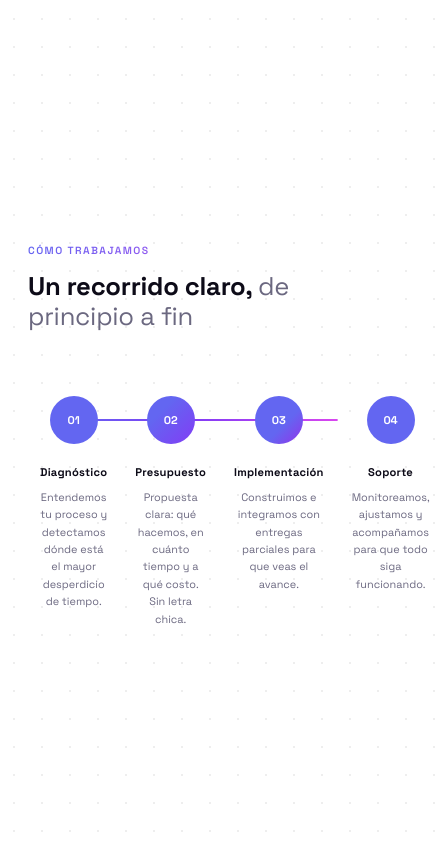
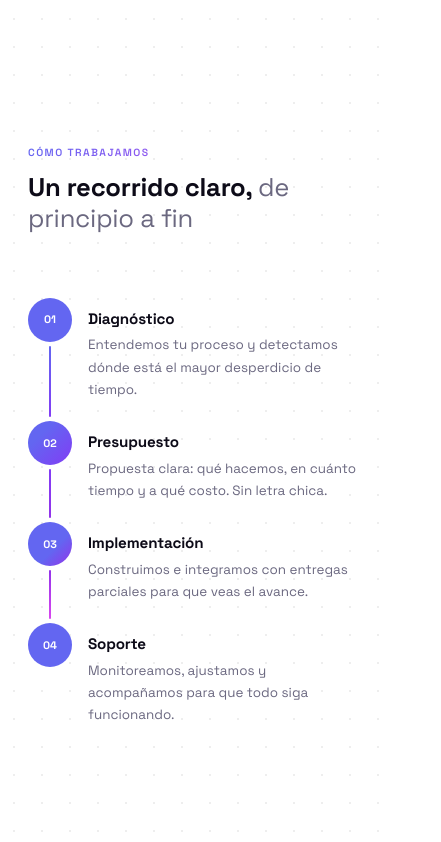
Before and after one commit to maguiceri/impulsia, a Next.js app: page / in a window 390 px wide. Shown: the part 2095-2937 px from the top of the page, 441 px wide, since content can reach past the window. Built offline with nearby package versions, Linux system fonts and the light colour scheme.

Commit message:
feat: vertical timeline on mobile, footer centered on mobile

```diff
--- a/app/components/ClientCasesSection.tsx
+++ b/app/components/ClientCasesSection.tsx
@@ -35,7 +35,7 @@ const CLIENTS = [
     saved:     '20 hs / sem',
     reduction: '100% automatizado',
     quote:     'Antes vivía juntando datos de mil lados. Ahora abro el panel y está todo.',
-    author:    'Alejandra F. · Socia',
+    author:    'Dr. Mayra Gonzales',
     accent:    'rgb(147,51,234)',
     preview:   'dashboard' as const,
   },
--- a/app/components/HowWeWorkSection.tsx
+++ b/app/components/HowWeWorkSection.tsx
@@ -31,7 +31,15 @@ const STEPS = [
 
 export default function HowWeWorkSection() {
   const ref = useRef<HTMLElement>(null);
-  const [active, setActive] = useState(-1);
+  const [active, setActive]     = useState(-1);
+  const [isMobile, setIsMobile] = useState(false);
+
+  useEffect(() => {
+    const check = () => setIsMobile(window.innerWidth < 768);
+    check();
+    window.addEventListener('resize', check, { passive: true });
+    return () => window.removeEventListener('resize', check);
+  }, []);
 
   useEffect(() => {
     const el = ref.current;
@@ -43,13 +51,12 @@ export default function HowWeWorkSection() {
           obs.disconnect();
         }
       },
-      { threshold: 0.25 },
+      { threshold: 0.15 },
     );
     obs.observe(el);
     return () => obs.disconnect();
   }, []);
 
-  // Empieza a moverse cuando activa el paso i, llega al siguiente cuando activa i+1
   const lineW = active < 0 ? 0 : Math.min(((active + 1) / (STEPS.length - 1)) * 100, 100);
 
   return (
@@ -68,23 +75,23 @@ export default function HowWeWorkSection() {
         </h2>
       </div>
 
+      {/* ── Desktop: horizontal ── */}
+      {!isMobile && (
         <div style={{ position: 'relative' }}>
-
-        <div className="timeline-aux" style={{
+          <div style={{
             position: 'absolute', top: '23px', left: '24px', right: '24px',
             height: '2px', background: 'rgba(0,0,0,0.10)', borderRadius: '2px',
             overflow: 'hidden',
           }}>
             <div style={{
-            height: '100%',
-            width: `${lineW}%`,
+              height: '100%', width: `${lineW}%`,
               background: 'linear-gradient(90deg, rgb(99,102,241), rgb(130,60,245), rgb(217,70,239))',
               borderRadius: '2px',
               transition: 'width 0.52s cubic-bezier(0.4, 0, 0.2, 1)',
             }} />
           </div>
 
-        <div className="timeline-steps" style={{ display: 'grid', gridTemplateColumns: 'repeat(4, 1fr)' }}>
+          <div style={{ display: 'grid', gridTemplateColumns: 'repeat(4, 1fr)' }}>
             {STEPS.map(({ n, title, desc, accent }, i) => {
               const on = active >= i;
               return (
@@ -108,20 +115,11 @@ export default function HowWeWorkSection() {
                   }}>
                     {n}
                   </div>
-
                   <div style={{ textAlign: 'center' }}>
-                  <h3 style={{
-                    margin: '0 0 8px', fontSize: '0.82rem', fontWeight: '700',
-                    fontFamily: 'var(--font-space-grotesk)', letterSpacing: '0.02em',
-                    color: on ? 'var(--text)' : 'var(--text2)', transition: 'color 0.4s ease',
-                  }}>
+                    <h3 style={{ margin: '0 0 8px', fontSize: '0.82rem', fontWeight: '700', fontFamily: 'var(--font-space-grotesk)', letterSpacing: '0.02em', color: on ? 'var(--text)' : 'var(--text2)', transition: 'color 0.4s ease' }}>
                       {title}
                     </h3>
-                  <p style={{
-                    margin: 0, fontSize: '0.82rem', lineHeight: 1.6,
-                    color: on ? 'var(--text2)' : 'rgba(0,0,0,0.22)',
-                    fontFamily: 'var(--font-space-grotesk)', transition: 'color 0.4s ease',
-                  }}>
+                    <p style={{ margin: 0, fontSize: '0.82rem', lineHeight: 1.6, color: on ? 'var(--text2)' : 'rgba(0,0,0,0.22)', fontFamily: 'var(--font-space-grotesk)', transition: 'color 0.4s ease' }}>
                       {desc}
                     </p>
                   </div>
@@ -130,6 +128,71 @@ export default function HowWeWorkSection() {
             })}
           </div>
         </div>
+      )}
+
+      {/* ── Mobile: vertical ── */}
+      {isMobile && (
+        <div style={{ display: 'flex', flexDirection: 'column' }}>
+          {STEPS.map(({ n, title, desc, accent }, i) => {
+            const on      = active >= i;
+            const lineOn  = active >= i;
+            const isLast  = i === STEPS.length - 1;
+            return (
+              <div key={n} style={{ display: 'flex', gap: '16px' }}>
+
+                {/* Circle + vertical line */}
+                <div style={{ display: 'flex', flexDirection: 'column', alignItems: 'center', flexShrink: 0 }}>
+                  <div style={{
+                    width: '44px', height: '44px', borderRadius: '50%',
+                    background: on ? `linear-gradient(135deg, rgb(99,102,241) ${i * 30}%, ${accent})` : 'var(--surface2)',
+                    border: on ? 'none' : '1px solid rgba(0,0,0,0.10)',
+                    display: 'flex', alignItems: 'center', justifyContent: 'center',
+                    fontSize: '0.68rem', fontFamily: 'var(--font-space-grotesk)', fontWeight: '700',
+                    color: on ? 'white' : 'var(--text2)',
+                    boxShadow: on ? `0 0 16px ${accent}40` : 'none',
+                    flexShrink: 0,
+                    transform: on ? 'scale(1)' : 'scale(0.75)',
+                    opacity: on ? 1 : 0,
+                    transition: 'transform 0.4s cubic-bezier(0.34,1.56,0.64,1), opacity 0.35s ease, background 0.4s ease, box-shadow 0.4s ease',
+                    zIndex: 1,
+                  }}>
+                    {n}
+                  </div>
+
+                  {!isLast && (
+                    <div style={{ width: '2px', flex: 1, minHeight: '48px', background: 'rgba(0,0,0,0.08)', borderRadius: '2px', overflow: 'hidden', margin: '4px 0' }}>
+                      <div style={{
+                        width: '100%',
+                        height: lineOn ? '100%' : '0%',
+                        background: `linear-gradient(180deg, ${accent}, ${STEPS[i + 1].accent})`,
+                        transition: 'height 0.52s cubic-bezier(0.4,0,0.2,1)',
+                      }} />
+                    </div>
+                  )}
+                </div>
+
+                {/* Text */}
+                <div style={{
+                  paddingBottom: isLast ? '0' : '20px',
+                  paddingTop: '10px',
+                  opacity: on ? 1 : 0,
+                  transform: on ? 'translateX(0)' : 'translateX(12px)',
+                  transition: `opacity 0.45s ease ${i * 550 + 150}ms, transform 0.45s ease ${i * 550 + 150}ms`,
+                }}>
+                  <h3 style={{ margin: '0 0 4px', fontSize: '0.95rem', fontWeight: '700', fontFamily: 'var(--font-space-grotesk)', letterSpacing: '-0.01em', color: on ? 'var(--text)' : 'var(--text2)', transition: 'color 0.4s ease' }}>
+                    {title}
+                  </h3>
+                  <p style={{ margin: 0, fontSize: '0.84rem', lineHeight: 1.65, color: 'var(--text2)', fontFamily: 'var(--font-space-grotesk)' }}>
+                    {desc}
+                  </p>
+                </div>
+
+              </div>
+            );
+          })}
+        </div>
+      )}
+
     </section>
   );
 }
--- a/app/globals.css
+++ b/app/globals.css
@@ -114,9 +114,6 @@ body {
   .hamburger        { display: flex !important; }
   .mobile-menu      { display: flex; }  /* controlled by JS */
 
-  .timeline-steps     { gap: 12px 4px !important; }
-  .timeline-steps h3  { font-size: 0.7rem !important; }
-  .timeline-steps p   { font-size: 0.68rem !important; }
 
   .card-main-grid   { grid-template-columns: 1fr !important; }
   .card-left        { border-right: none !important; border-bottom: 1px solid var(--border) !important; }
```
Lines whose indentation alone changed are shown as unchanged.
